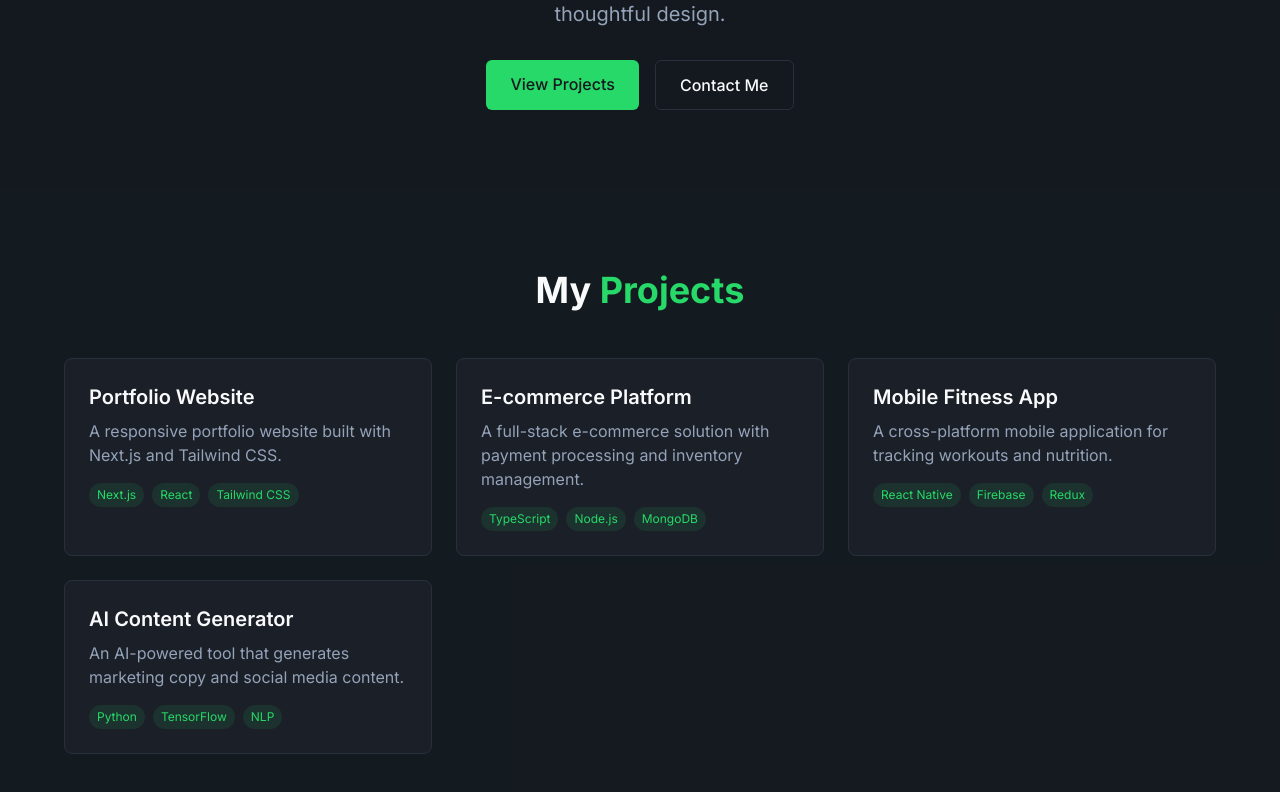
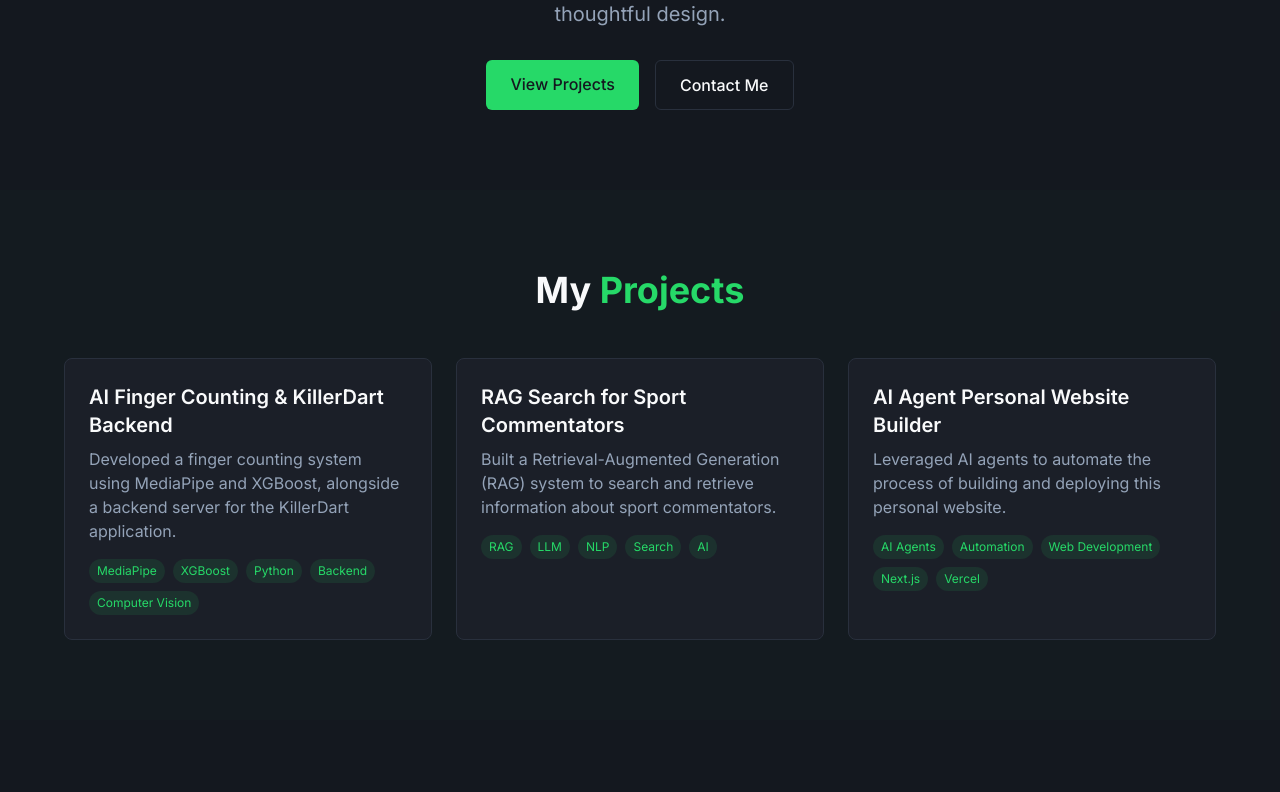
Before and after one commit to Cerre/personal-website, a Next.js app: page / in a window 1280 px wide. Shown: the part 452-1244 px from the top of the page. After the commit the page ends 1172 px from the top, so only its background shows below. Built offline with nearby package versions, Linux system fonts and the light colour scheme.

Commit message:
feat: update project list

```diff
--- a/app/page.tsx
+++ b/app/page.tsx
@@ -5,28 +5,22 @@ import { ProjectCard } from "@/components/project-card"
 // Sample project data - you would replace this with your actual projects
 const projects = [
   {
-    id: "project-1",
-    title: "Portfolio Website",
-    summary: "A responsive portfolio website built with Next.js and Tailwind CSS.",
-    tags: ["Next.js", "React", "Tailwind CSS"],
+    id: "finger-counting-dart",
+    title: "AI Finger Counting & KillerDart Backend",
+    summary: "Developed a finger counting system using MediaPipe and XGBoost, alongside a backend server for the KillerDart application.",
+    tags: ["MediaPipe", "XGBoost", "Python", "Backend", "Computer Vision"],
   },
   {
-    id: "project-2",
-    title: "E-commerce Platform",
-    summary: "A full-stack e-commerce solution with payment processing and inventory management.",
-    tags: ["TypeScript", "Node.js", "MongoDB"],
+    id: "rag-sport-commentators",
+    title: "RAG Search for Sport Commentators",
+    summary: "Built a Retrieval-Augmented Generation (RAG) system to search and retrieve information about sport commentators.",
+    tags: ["RAG", "LLM", "NLP", "Search", "AI"],
   },
   {
-    id: "project-3",
-    title: "Mobile Fitness App",
-    summary: "A cross-platform mobile application for tracking workouts and nutrition.",
-    tags: ["React Native", "Firebase", "Redux"],
-  },
-  {
-    id: "project-4",
-    title: "AI Content Generator",
-    summary: "An AI-powered tool that generates marketing copy and social media content.",
-    tags: ["Python", "TensorFlow", "NLP"],
+    id: "ai-agent-website-builder",
+    title: "AI Agent Personal Website Builder",
+    summary: "Leveraged AI agents to automate the process of building and deploying this personal website.",
+    tags: ["AI Agents", "Automation", "Web Development", "Next.js", "Vercel"],
   },
 ]
 
```
